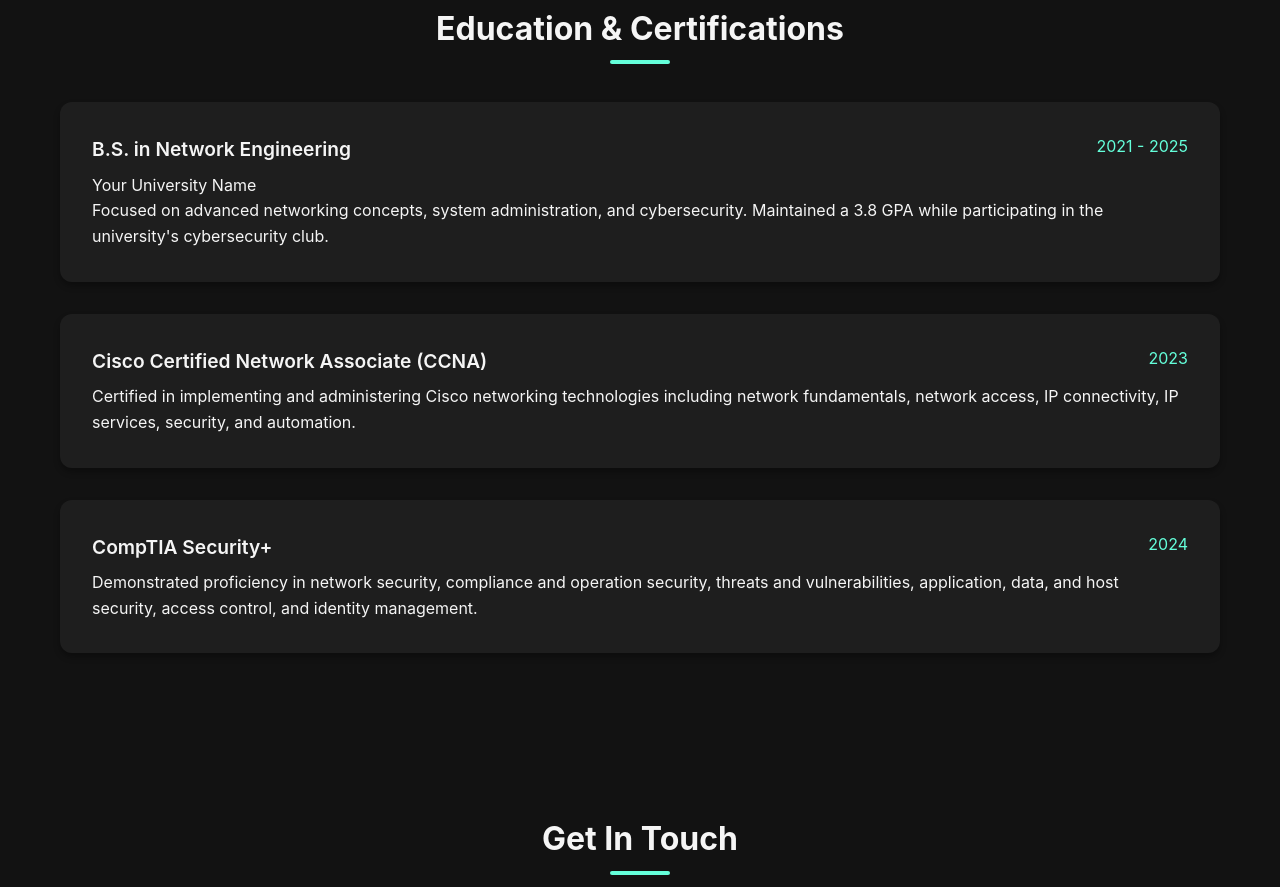
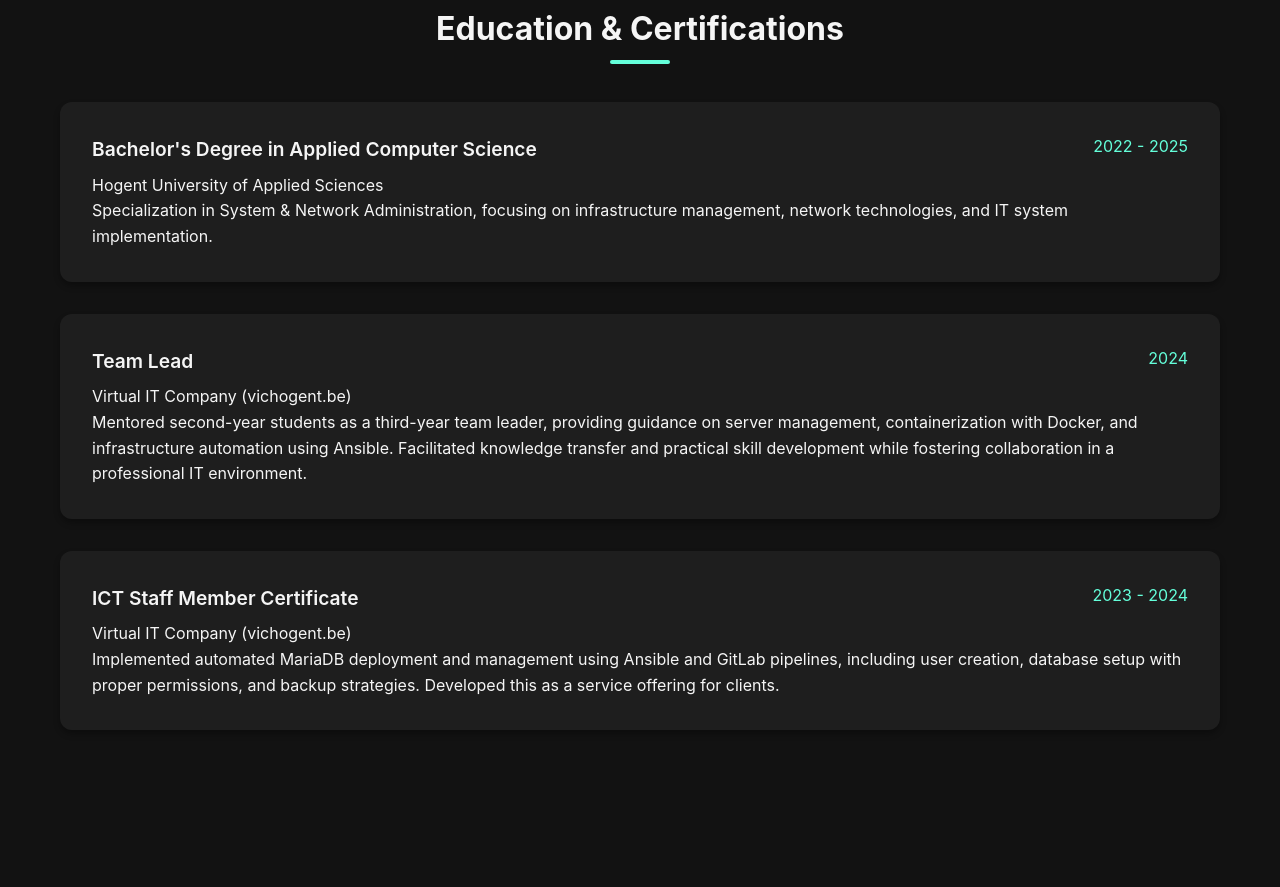
Before and after one commit to FluffySpike8/fluffyspike8.github.io, a plain HTML site: page index.html in a window 1280 px wide. Shown: the part 2766-3653 px from the top of the page. Drawn offline with Linux system fonts and the light colour scheme.

Commit message:
Education & Certifications

```diff
--- a/index.html
+++ b/index.html
@@ -224,38 +224,58 @@
         <div class="education-container">
           <div class="education-item">
             <div class="education-title">
-              <div class="education-degree">B.S. in Network Engineering</div>
-              <div class="education-date">2021 - 2025</div>
+              <div class="education-degree">
+                Bachelor's Degree in Applied Computer Science
+              </div>
+              <div class="education-date">2022 - 2025</div>
             </div>
-            <div class="education-institution">Your University Name</div>
+            <div class="education-institution">
+              Hogent University of Applied Sciences
+            </div>
             <p>
-              Focused on advanced networking concepts, system administration,
-              and cybersecurity. Maintained a 3.8 GPA while participating in the
-              university's cybersecurity club.
+              Specialization in System & Network Administration, focusing on
+              infrastructure management, network technologies, and IT system
+              implementation.
             </p>
           </div>
+          <!-- TODO: add pdf VIC -->
           <div class="education-item">
             <div class="education-title">
-              <div class="education-degree">
-                Cisco Certified Network Associate (CCNA)
-              </div>
-              <div class="education-date">2023</div>
+              <div class="education-degree">Team Lead</div>
+              <div class="education-date">2024</div>
+            </div>
+            <div class="education-institution">
+              Virtual IT Company (<a href="https://vichogent.be" target="_blank"
+                >vichogent.be</a
+              >)
             </div>
             <p>
-              Certified in implementing and administering Cisco networking
-              technologies including network fundamentals, network access, IP
-              connectivity, IP services, security, and automation.
+              Mentored second-year students as a third-year team leader,
+              providing guidance on server management, containerization with
+              Docker, and infrastructure automation using Ansible. Facilitated
+              knowledge transfer and practical skill development while fostering
+              collaboration in a professional IT environment.
             </p>
           </div>
-          <div class="education-item">
+          <div
+            class="education-item"
+            onclick="window.open('./pdf/vic_23-24.pdf', '_blank')"
+            style="cursor: pointer"
+          >
             <div class="education-title">
-              <div class="education-degree">CompTIA Security+</div>
-              <div class="education-date">2024</div>
+              <div class="education-degree">ICT Staff Member Certificate</div>
+              <div class="education-date">2023 - 2024</div>
+            </div>
+            <div class="education-institution">
+              Virtual IT Company (<a href="https://vichogent.be" target="_blank"
+                >vichogent.be</a
+              >)
             </div>
             <p>
-              Demonstrated proficiency in network security, compliance and
-              operation security, threats and vulnerabilities, application,
-              data, and host security, access control, and identity management.
+              Implemented automated MariaDB deployment and management using
+              Ansible and GitLab pipelines, including user creation, database
+              setup with proper permissions, and backup strategies. Developed
+              this as a service offering for clients.
             </p>
           </div>
         </div>
--- a/style.css
+++ b/style.css
@@ -455,3 +455,27 @@
 ::-webkit-scrollbar-thumb:hover {
     background: #777777; /* Lighter gray on hover */
 }
+
+.education-container a{
+    color: var(--text-primary);
+    text-decoration: none;
+    font-size: 1rem;
+    transition: var(--transition);
+}
+
+.education-container a:hover {
+    color: var(--accent);
+}
+
+/* Add hover effect to education category cards */
+.education-item {
+    background-color: var(--bg-secondary);
+    padding: 2rem;
+    border-radius: var(--border-radius);
+    box-shadow: var(--shadow);
+    transition: var(--transition);
+}
+
+.education-item:hover {
+    transform: translateY(-5px);
+}
```
Also changed, not shown: 1 other file.
